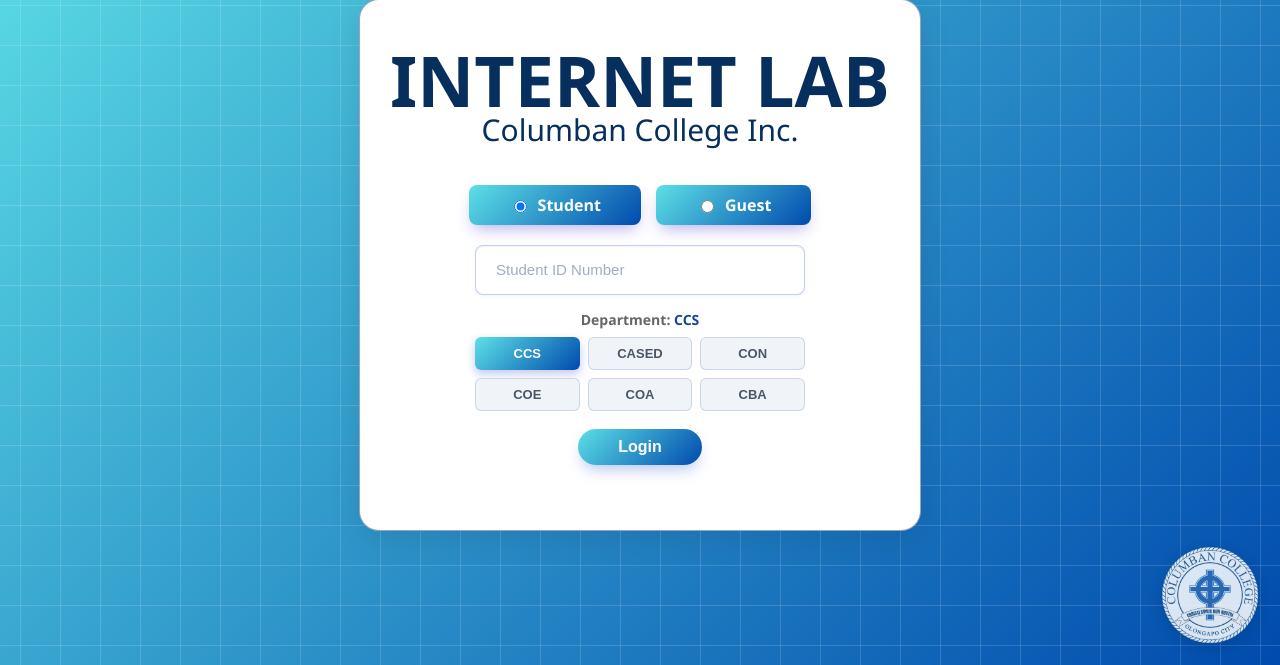
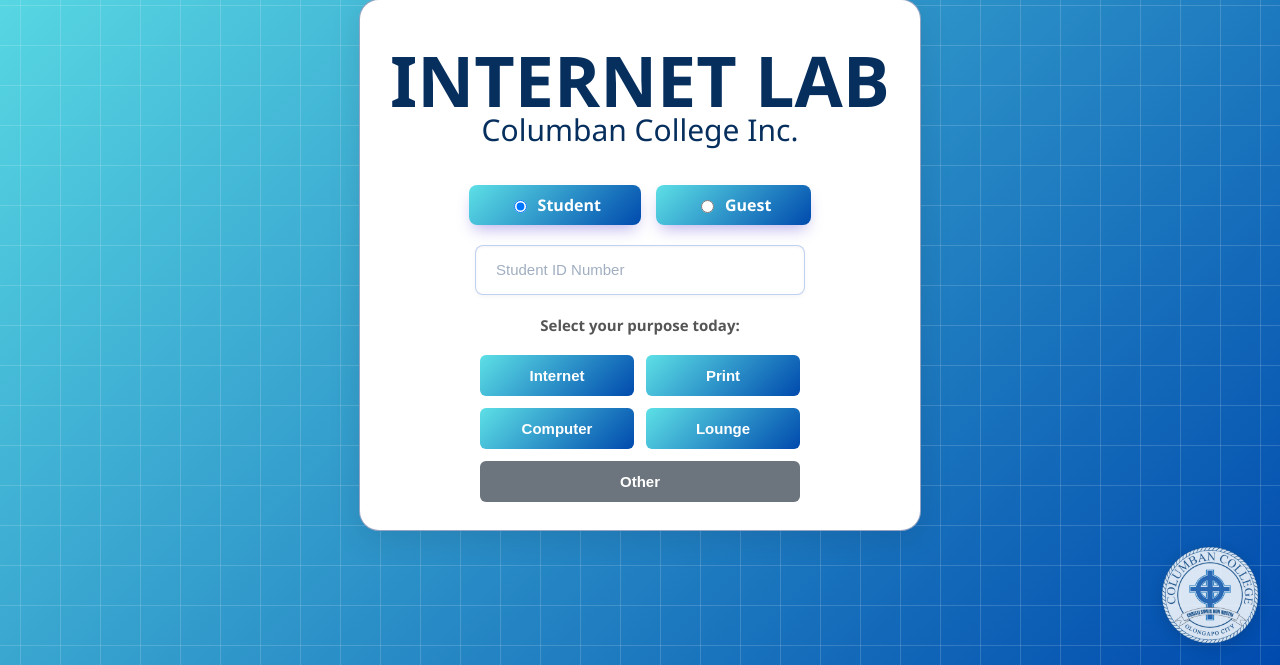
Before and after one commit to Zero0234/Login-Logout, a Django app: page / in a window 1280 px wide. Shown: the part 135-800 px from the top of the page. Run offline with Django 5.2, Linux system fonts and the light colour scheme.

Commit message:
FINAL (Fixed Everything, Waiting Review)

```diff
--- a/logger/static/css/style.css
+++ b/logger/static/css/style.css
@@ -213,7 +213,7 @@ body {
    ========================================= */
 #unified-msg-container {
     position: fixed;
-    top: 20px;
+    top: 60px;
     left: 50%;
     transform: translateX(-50%);
     z-index: 10000;
@@ -225,7 +225,9 @@ body {
 .server-error, #js-message {
     color: #ff4d4d;
     background: rgb(255, 255, 255);
-    padding: 10px 20px;
+    padding: 10px 43px;
+    border: 1px solid rgba(12, 45, 117, 0.432);
+    box-shadow: 0 8px 32px rgba(0, 0, 0, 0.1);
     border-radius: 8px;
     font-weight: bold;
     pointer-events: auto;
@@ -270,11 +272,16 @@ body {
     display: grid !important;
     grid-template-columns: repeat(2, 1fr) !important;
     gap: 12px !important;
-    width: 100% !important;
-    max-width: 100% !important;
+
+    /* 1. Shrinks the overall size of the button group */
+    width: 80% !important;
+    max-width: 320px !important; /* Prevents it from looking stretched on large monitors */
+
+    /* 2. The magic centering trick! (Top: 20px, Right: auto, Bottom: 0, Left: auto) */
+    margin: 20px auto 0 auto !important;
+
     box-sizing: border-box !important;
-    margin-top: 20px !important;
-    padding: 0 10px !important;
+    padding: 0 !important;
 }
 
 .modal-actions .btn {
@@ -294,11 +301,11 @@ body {
 
 /* Blue Buttons */
 .modal-actions .btn-primary {
-    background-color: #0061ff !important;
+    background: linear-gradient(135deg, #5de0e6 0%, #004aad 100%) !important;
 }
 
 .modal-actions .btn-primary:hover {
-    background-color: #004ecc !important;
+    background: linear-gradient(135deg, #37aeb4 0%, #022e68 100%) !important;
 }
 
 /* Grey "Other" Button */
--- a/logger/templates/logger/index.html
+++ b/logger/templates/logger/index.html
@@ -40,43 +40,22 @@
         </div>
 
         <div id="id-section">
-            <input type="text" name="id_number" id="id_field" placeholder="Student ID Number" minlength="8" mazlength="8" value="{{ id_val }}">
+            <input type="text" name="id_number" id="id_field" placeholder="Student ID Number" maxlength="8" oninput="this.value = this.value.replace(/[^0-9]/g, '');" value="{{ id_val }}">
         </div>
 
-        <div id="department-section">
-            <p class="dept-label">Department: <span id="selected-dept-text">CCS</span></p>
-
-            <div class="dept-button-group">
-                <button type="button" class="dept-btn active" onclick="selectDepartment('CCS')">CCS</button>
-                <button type="button" class="dept-btn" onclick="selectDepartment('CASED')">CASED</button>
-                <button type="button" class="dept-btn" onclick="selectDepartment('CON')">CON</button>
-                <button type="button" class="dept-btn" onclick="selectDepartment('COE')">COE</button>
-                <button type="button" class="dept-btn" onclick="selectDepartment('COA')">COA</button>
-                <button type="button" class="dept-btn" onclick="selectDepartment('CBA')">CBA</button>
+        <div id="purpose-selection-section" style="margin-top: 20px; width: 100%;">
+            <p style="color: #555; font-size: 15px; margin-bottom: 10px; font-weight: 600; text-align: center;">Select your purpose today:</p>
+            <div class="modal-actions">
+                <button type="button" onclick="submitPurpose('Internet')" class="btn btn-primary">Internet</button>
+                <button type="button" onclick="submitPurpose('Print')" class="btn btn-primary">Print</button>
+                <button type="button" onclick="submitPurpose('Computer')" class="btn btn-primary">Computer</button>
+                <button type="button" onclick="submitPurpose('Lounge')" class="btn btn-primary">Lounge</button>
+                <button type="button" onclick="submitPurpose('Other')" class="btn btn-secondary">Other</button>
             </div>
-
-            <input type="hidden" name="department" id="id_department" value="CCS">
         </div>
 
-        <button id="login-button" type="button" onclick="verifyEntry()">Login</button>
+        <input type="hidden" name="department" id="id_department" value="CCS">
     </form>
-</div>
-
-<div id="purposeModal" class="modal-overlay">
-    <div class="modal-card" style="min-width: 400px;">
-        <h3 class="modal-title">Welcome, <span id="pulled_name" style="color: #0061ff;"></span>!</h3>
-        <p style="color: #555; margin-bottom: 20px; font-size: 18px;">What is your purpose today?</p>
-
-        <div class="modal-actions">
-            <button type="button" onclick="submitPurpose('Internet')" class="btn btn-primary">Internet</button>
-            <button type="button" onclick="submitPurpose('Print')" class="btn btn-primary">Print</button>
-            <button type="button" onclick="submitPurpose('Computer')" class="btn btn-primary">Computer</button>
-            <button type="button" onclick="submitPurpose('Lounge')" class="btn btn-primary">Lounge</button>
-            <button type="button" onclick="submitPurpose('Other')" class="btn btn-secondary">Other</button>
-        </div>
-
-        <button type="button" onclick="closePurposeModal()" class="btn btn-no" style="margin-top: 25px; width: 100%;">Cancel</button>
-    </div>
 </div>
 
 <div id="successModal" class="modal-overlay success-bg">
@@ -96,43 +75,34 @@
         <form id="register-form" style="display: flex; flex-direction: column; gap: 15px;">
             <input type="text" id="reg_id_field" readonly style="padding: 10px; border-radius: 5px; border: 1px solid #ccc; background: #eee;">
 
-            <!-- Pattern enforces letters and spaces on frontend -->
             <input type="text" id="reg_name_field" placeholder="Full Name" required pattern="^[a-zA-Z ]*$" style="padding: 10px; border-radius: 5px; border: 1px solid #ccc;">
 
             <select id="reg_department_field" required style="padding: 10px; border-radius: 5px; border: 1px solid #ccc;">
                 <option value="" disabled selected>Select Department</option>
                 <option value="CCS">CCS</option>
+                <option value="CBA">CBA</option>
+                <option value="COE">COE</option>
                 <option value="CASED">CASED</option>
-                <option value="CBA">CBA</option>
+                <option value="CON">CON</option>
+                <option value="COA">COA</option>
             </select>
 
-            <div class="modal-actions">
-                <button type="button" onclick="submitRegistration()" class="btn btn-yes">Register</button>
-                <button type="button" onclick="closeRegisterModal()" class="btn btn-no">Cancel</button>
+            <div class="modal-actions" style="margin-top: 10px;">
+                <button type="button" onclick="submitRegistration()" class="btn btn-yes" style="background: #28a745; color: white;">Register</button>
+                <button type="button" onclick="closeRegisterModal()" class="btn btn-no" style="background: #dc3545; color: white;">Cancel</button>
             </div>
         </form>
     </div>
 </div>
 
 <script>
-    // --- Handle "Enter" Key Submission ---
-    document.getElementById('main-form').addEventListener('keydown', function(event) {
-        if (event.key === 'Enter') {
-            event.preventDefault();
-            verifyEntry();
-        }
-    });
-
-    // Added 'isInitialLoad' to prevent wiping out Django server errors on page refresh
     function toggleFields(role, isInitialLoad = false) {
         const idSection = document.getElementById('id-section');
         const nameSection = document.getElementById('name-section');
-        const departmentSection = document.getElementById('department-section');
         const idField = document.getElementById('id_field');
         const nameField = document.getElementById('name_field');
         const jsMessage = document.getElementById('js-message');
 
-        // ONLY clear errors if the user is actively clicking to switch tabs manually
         if (!isInitialLoad) {
             if (jsMessage) jsMessage.style.display = 'none';
             document.querySelectorAll('.server-error').forEach(msg => msg.style.display = 'none');
@@ -141,24 +111,17 @@
         if (role === 'guest' || role === 'GUEST') {
             idSection.style.display = 'none';
             idField.required = false;
-
             nameSection.style.display = 'block';
             nameField.required = true;
-
-            if (departmentSection) departmentSection.style.display = 'none';
         } else {
             idSection.style.display = 'block';
             idField.required = true;
-
             nameSection.style.display = 'none';
             nameField.required = false;
-
-            if (departmentSection) departmentSection.style.display = 'block';
         }
     }
 
     window.onload = function() {
-        // Pass 'true' so it knows this is the first load and leaves the errors alone!
         const selectedRole = "{{ selected_role|default:'STUDENT' }}".toLowerCase();
         toggleFields(selectedRole, true);
 
@@ -177,29 +140,27 @@
         }
     };
 
-    function verifyEntry() {
-        const idInput = document.getElementById('id_field').value.trim(); // Added .trim() to handle spaces safely
+    // This runs instantly when a user clicks a specific purpose button option inside the grid matrix
+    // 1. UPDATE THIS FUNCTION to save the purpose when the ID is not found
+    function submitPurpose(purposeValue) {
+        const idInput = document.getElementById('id_field').value.trim();
+        const nameInput = document.getElementById('name_field').value.trim();
         const selectedRole = document.querySelector('input[name="role"]:checked').value;
 
-        // Clear previous errors on new click
         document.getElementById('js-message').style.display = 'none';
         document.querySelectorAll('.server-error').forEach(msg => msg.style.display = 'none');
 
         if (selectedRole === 'GUEST') {
-            const nameInput = document.getElementById('name_field').value;
             if (!nameInput) {
                 showJsError("Please enter your name.");
                 return;
             }
-            // Instant frontend check for numbers in the Guest Name
             if (/[0-9]/.test(nameInput)) {
-                showJsError("Only letters and spaces are allowed.");
+                showJsError("Only letters and spaces are allowed in names.");
                 return;
             }
-
-            // NEW: Show the Purpose Modal instead of submitting directly
-            document.getElementById('pulled_name').innerText = nameInput;
-            document.getElementById('purposeModal').style.display = 'flex';
+            document.getElementById('purpose_field').value = purposeValue;
+            document.getElementById('main-form').submit();
             return;
         }
 
@@ -207,55 +168,77 @@
             showJsError("Please enter your Student ID.");
             return;
         }
-
-        if (/[a-zA-Z]/.test(idInput)) {
-            showJsError("ID Number must contain only numbers.");
+        if (/[a-zA-Z]/.test(idInput) || idInput.length !== 8) {
+            showJsError("ID Number must be exactly 8 digits long and contain numbers only.");
             return;
         }
 
-        // ==========================================================
-        // NEW STRICT CHECKPOINT: Locks length to exactly 8 digits
-        // ==========================================================
-        if (idInput.length !== 8) {
-            showJsError("ID Number must be exactly 8 digits long.");
-            return; // Halts execution here so the modals never pop up!
-        }
-
-        // Runs your original endpoint lookup safely now that length is validated!
         fetch(`/lookup/?id_number=${idInput}`)
             .then(response => response.json())
             .then(data => {
                 if (data.success) {
-                    document.getElementById('pulled_name').innerText = data.name;
-                    // CHANGED: Open the purpose selection modal instead of the old student confirmation modal
-                    document.getElementById('purposeModal').style.display = 'flex';
+                    document.getElementById('purpose_field').value = purposeValue;
+                    document.getElementById('main-form').submit();
                 } else {
-                    // ID not found: Populate the readonly ID field and show Register Modal
+                    // NEW: Save the purpose choice secretly before opening the registration modal!
+                    document.getElementById('purpose_field').value = purposeValue;
                     document.getElementById('reg_id_field').value = idInput;
                     document.getElementById('registerModal').style.display = 'flex';
                 }
             })
             .catch(error => {
                 console.error('Error:', error);
-                showJsError("An error occurred. Please check the server.");
+                showJsError("An error occurred checking server availability.");
             });
     }
 
-    function selectDepartment(deptCode) {
-        // 1. Update the value of our hidden form field
-        document.getElementById('id_department').value = deptCode;
+    // 2. UPDATE THIS FUNCTION to send the purpose and trigger the final success modal
+    function submitRegistration() {
+        const idNum = document.getElementById('reg_id_field').value;
+        const name = document.getElementById('reg_name_field').value;
+        const dept = document.getElementById('reg_department_field').value;
+        const purpose = document.getElementById('purpose_field').value; // Grab the saved purpose
 
-        // 2. Update the text indicator label above the buttons
-        document.getElementById('selected-dept-text').innerText = deptCode;
+        if (!/^[a-zA-Z ]*$/.test(name) || name.trim() === "") {
+            alert("Name must contain only letters and spaces.");
+            return;
+        }
+        if (!dept) {
+            alert("Please select your department.");
+            return;
+        }
 
-        // 3. Remove the 'active' highlight class from all department buttons
-        document.querySelectorAll('.dept-btn').forEach(btn => {
-            btn.classList.remove('active');
+        fetch('/register-ajax/', {
+            method: 'POST',
+            headers: {
+                'Content-Type': 'application/json',
+                'X-CSRFToken': document.querySelector('[name=csrfmiddlewaretoken]').value
+            },
+            body: JSON.stringify({
+                id_number: idNum,
+                full_name: name,
+                department: dept,
+                purpose: purpose // Send it to Django!
+            })
+        })
+        .then(response => response.json())
+        .then(data => {
+            if (data.success) {
+                closeRegisterModal();
+                // Boom! Instantly trigger the green success modal using the backend message
+                document.getElementById('success_message_text').innerText = data.message;
+                document.getElementById('successModal').style.display = 'flex';
+
+                // Clear the main input screen for the next user
+                document.getElementById('id_field').value = "";
+            } else {
+                alert(data.error);
+            }
+        })
+        .catch(error => {
+            console.error('Error:', error);
+            alert("An error occurred registering data.");
         });
-
-        // 4. Add the 'active' highlight class to the specific button clicked
-        // Finding the exact button by checking its text contents
-        Array.from(document.querySelectorAll('.dept-btn')).find(btn => btn.innerText === deptCode).classList.add('active');
     }
 
     function showJsError(messageText) {
@@ -264,24 +247,8 @@
         jsMessage.style.display = 'block';
     }
 
-    // NEW: Handles purpose selection button clicks
-    function submitPurpose(purposeValue) {
-        // Assign the selected value to the hidden input inside your form
-        document.getElementById('purpose_field').value = purposeValue;
-        // Submit the parent form
-        document.getElementById('main-form').submit();
-    }
-
-    // NEW: Closes the purpose selection modal safely
-    function closePurposeModal() {
-        document.getElementById('purposeModal').style.display = 'none';
-        document.getElementById('id_field').value = "";
-        document.getElementById('id_field').focus();
-    }
-
     function closeSuccessModal() {
         document.getElementById('successModal').style.display = 'none';
-        // Clear fields on OK
         document.getElementById('id_field').value = "";
         document.getElementById('name_field').value = "";
     }
@@ -291,58 +258,6 @@
         document.getElementById('reg_name_field').value = "";
         document.getElementById('reg_department_field').selectedIndex = 0;
     }
-
-    function submitRegistration() {
-        const idNum = document.getElementById('reg_id_field').value;
-        const name = document.getElementById('reg_name_field').value;
-        const dept = document.getElementById('reg_department_field').value;
-
-        // Frontend Validation mirror
-        if (!/^[a-zA-Z ]*$/.test(name) || name.trim() === "") {
-            showJsError("Name must contain only letters and spaces.");
-            return;
-        }
-        if (!dept) {
-            showJsError("Please select a department.");
-            return;
-        }
-
-        // Hide any previous errors
-        document.getElementById('js-message').style.display = 'none';
-
-        // AJAX POST to Django backend
-        fetch('/register-ajax/', {
-            method: 'POST',
-            headers: {
-                'Content-Type': 'application/json',
-                // Grab the CSRF token from the main form on the page
-                'X-CSRFToken': document.querySelector('[name=csrfmiddlewaretoken]').value
-            },
-            body: JSON.stringify({
-                id_number: idNum,
-                full_name: name,
-                department: dept
-            })
-        })
-        .then(response => response.json())
-        .then(data => {
-            if (data.success) {
-                closeRegisterModal();
-
-                // OPTIMIZATION: Instead of dropping them straight into a blind form submission,
-                // pull up the Purpose modal for them right away since they are now registered!
-                document.getElementById('pulled_name').innerText = name;
-                document.getElementById('id_field').value = idNum; // Keep the ID field consistent
-                document.getElementById('purposeModal').style.display = 'flex';
-            } else {
-                showJsError(data.error);
-            }
-        })
-        .catch(error => {
-            console.error('Error:', error);
-            showJsError("An error occurred connecting to the server.");
-        });
-    }
 </script>
 </body>
 </html>
--- a/logger/views.py
+++ b/logger/views.py
@@ -11,18 +11,23 @@ def log_entry(request):
     context = {'selected_role': 'STUDENT', 'name_val': '', 'id_val': ''}
 
     if request.method == 'POST':
-        role = request.POST.get('role').upper()  # 'STUDENT' or 'GUEST'
+        role = request.POST.get('role', 'STUDENT').upper()  # 'STUDENT' or 'GUEST'
         id_number = request.POST.get('id_number', '').strip()
-        name_from_form = request.POST.get('name', '')
+        name_from_form = request.POST.get('name', '').strip()
+        purpose_selected = request.POST.get('purpose', '').strip()
+
+        # Fallback value default if guest logs in
         department_from_form = request.POST.get('department', 'CCS')
-        purpose_selected = request.POST.get('purpose', '')
 
-        # Remember what the user typed so we don't reset their screen on an error
         context['selected_role'] = role
         context['name_val'] = name_from_form
         context['id_val'] = id_number
 
         try:
+            # Check to make sure a valid purpose parameter tag arrived safely
+            if not purpose_selected:
+                raise ValidationError({'purpose': 'Please select a log entry purpose interaction choice.'})
+
             if role == 'STUDENT':
                 if not id_number.isdigit() or len(id_number) != 8:
                     raise ValidationError({'id_number': 'ID Number must contain only numbers and be exactly 8 digits long.'})
@@ -33,26 +38,27 @@ def log_entry(request):
                         name=student_profile.full_name,
                         role='STUDENT',
                         id_number=id_number,
-                        department=student_profile.department,
+                        department=student_profile.department, # Copies saved database department data automatically!
                         purpose=purpose_selected
                     )
-                    messages.success(request, f"Thank you, {student_profile.full_name}! Entry recorded.")
-                    context = {'selected_role': 'STUDENT'} # Reset on success
+                    messages.success(request, f"Thank you, {student_profile.full_name}! Entry recorded for {purpose_selected}.")
+                    context = {'selected_role': 'STUDENT'} # Reset dashboard parameters on complete execution save loop
                 else:
-                    messages.error(request, "Error: Student ID not found.")
+                    messages.error(request, "Error: Student ID record registration path not found.")
 
             else:
-                # Guest Logic
+                # Guest Path Workflow Module
                 if name_from_form:
                     NetlabLog.objects.create(
                         name=name_from_form,
                         role='GUEST',
-                        department=department_from_form
-                    , purpose=purpose_selected)
-                    messages.success(request, f"Welcome, {name_from_form}!")
-                    context = {'selected_role': 'STUDENT'} # Reset on success
+                        department=department_from_form,
+                        purpose=purpose_selected
+                    )
+                    messages.success(request, f"Welcome, {name_from_form}! Entry recorded for {purpose_selected}.")
+                    context = {'selected_role': 'STUDENT'}
                 else:
-                    messages.error(request, "Name is required for Guests.")
+                    messages.error(request, "Name parameters are required for Guest interactions.")
 
         except ValidationError as e:
             if hasattr(e, 'message_dict'):
@@ -72,24 +78,40 @@ def lookup_learner(request):
         return JsonResponse({'success': True, 'name': student.full_name})
     return JsonResponse({'success': False})
 
-# --- NEW AJAX REGISTRATION VIEW ---
 @require_POST
 def register_learner_ajax(request):
     try:
         data = json.loads(request.body)
 
+        # Extract variables
+        id_number = str(data.get('id_number', '')).strip()
+        full_name = data.get('full_name')
+        department = data.get('department')
+        purpose = data.get('purpose')
+
+        # 1. Create and validate the new Learner Profile
         new_learner = LearnerProfile(
-            id_number=str(data.get('id_number', '')).strip(),
-            full_name=data.get('full_name'),
-            department=data.get('department')
+            id_number=id_number,
+            full_name=full_name,
+            department=department
+        )
+        new_learner.full_clean()
+        new_learner.save()
+
+        # 2. Automatically generate the Log Entry so they don't have to click again!
+        NetlabLog.objects.create(
+            name=full_name,
+            role='STUDENT',
+            id_number=id_number,
+            department=department,
+            purpose=purpose
         )
 
-        new_learner.full_clean()
-        new_learner.save()
-        return JsonResponse({'success': True})
+        # 3. Send the clean success text back to the JavaScript modal handler
+        success_msg = f"Welcome, {full_name}! Entry recorded for {purpose}."
+        return JsonResponse({'success': True, 'message': success_msg})
 
     except ValidationError as e:
-        # Pulls the exact message string out of your model's numeric_validator
         error_message = e.message_dict.get('id_number', ["Validation Error: Check your inputs."])[0]
         return JsonResponse({'success': False, 'error': error_message})
     except Exception as e:
```
